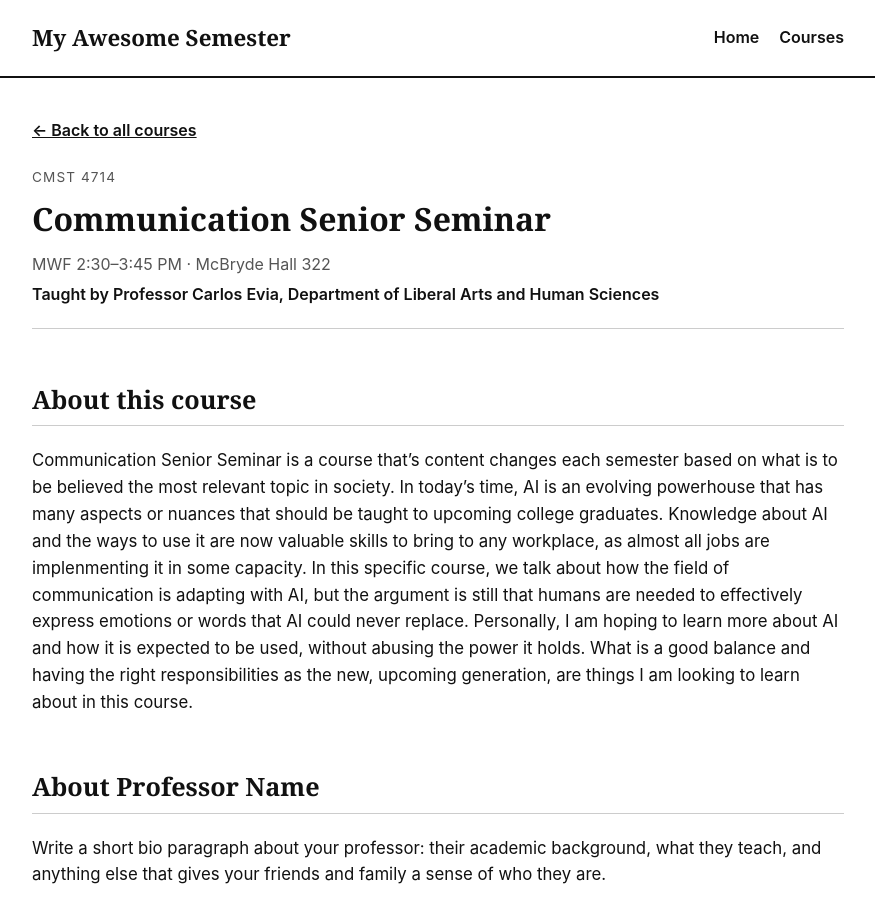
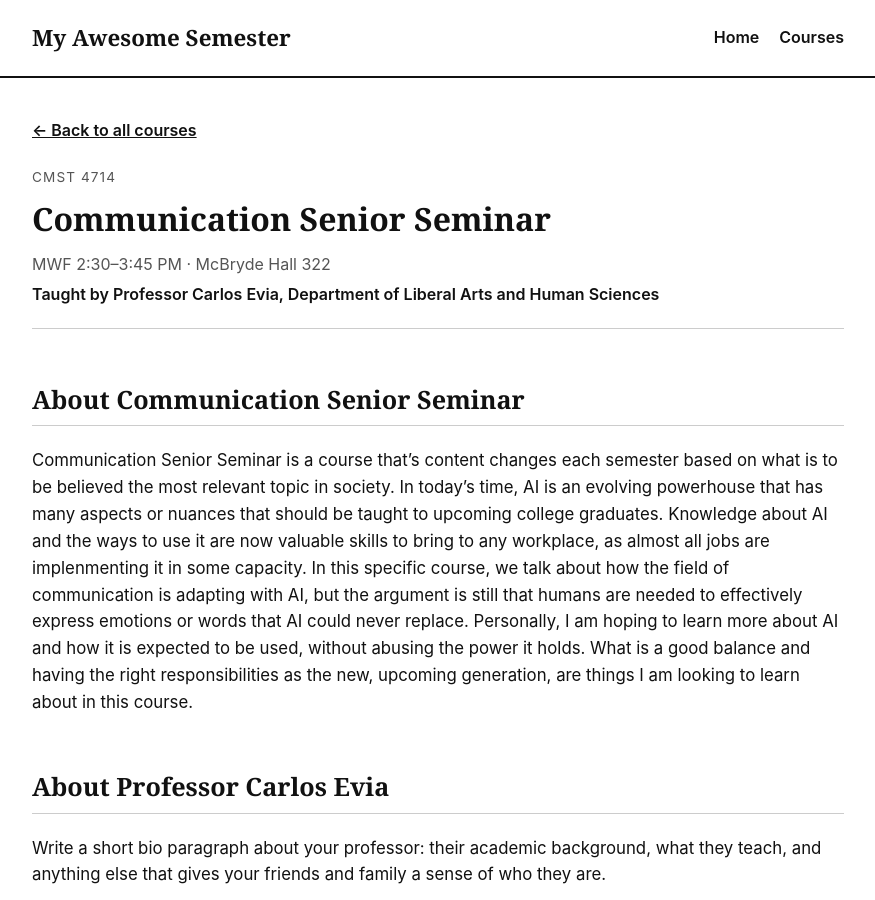
Before and after one commit to annaolszowy27/myawesomesemester, a Jekyll site: the page built from _courses/course-01.md, in a window 1280 px wide and 900 px high. Shown: the whole window, without its empty margins (202-1077 px from the left). Built offline with Jekyll 4.4.1, drawn with Linux system fonts in a browser that asks for light colours.

Commit message:
Update course-01.md

```diff
--- a/_courses/course-01.md
+++ b/_courses/course-01.md
@@ -10,11 +10,11 @@ instructor_department: "Department of Liberal Arts and Human Sciences"
 
 
 
-## About this course
+## About Communication Senior Seminar
 
 Communication Senior Seminar is a course that's content changes each semester based on what is to be believed the most relevant topic in society. In today's time, AI is an evolving powerhouse that has many aspects or nuances that should be taught to upcoming college graduates. Knowledge about AI and the ways to use it are now valuable skills to bring to any workplace, as almost all jobs are implenmenting it in some capacity. In this specific course, we talk about how the field of communication is adapting with AI, but the argument is still that humans are needed to effectively express emotions or words that AI could never replace. Personally, I am hoping to learn more about AI and how it is expected to be used, without abusing the power it holds. What is a good balance and having the right responsibilities as the new, upcoming generation, are things I am looking to learn about in this course.
 
-## About Professor Name
+## About Professor Carlos Evia
 
 Write a short bio paragraph about your professor: their academic background, what
 they teach, and anything else that gives your friends and family a sense of who
```
